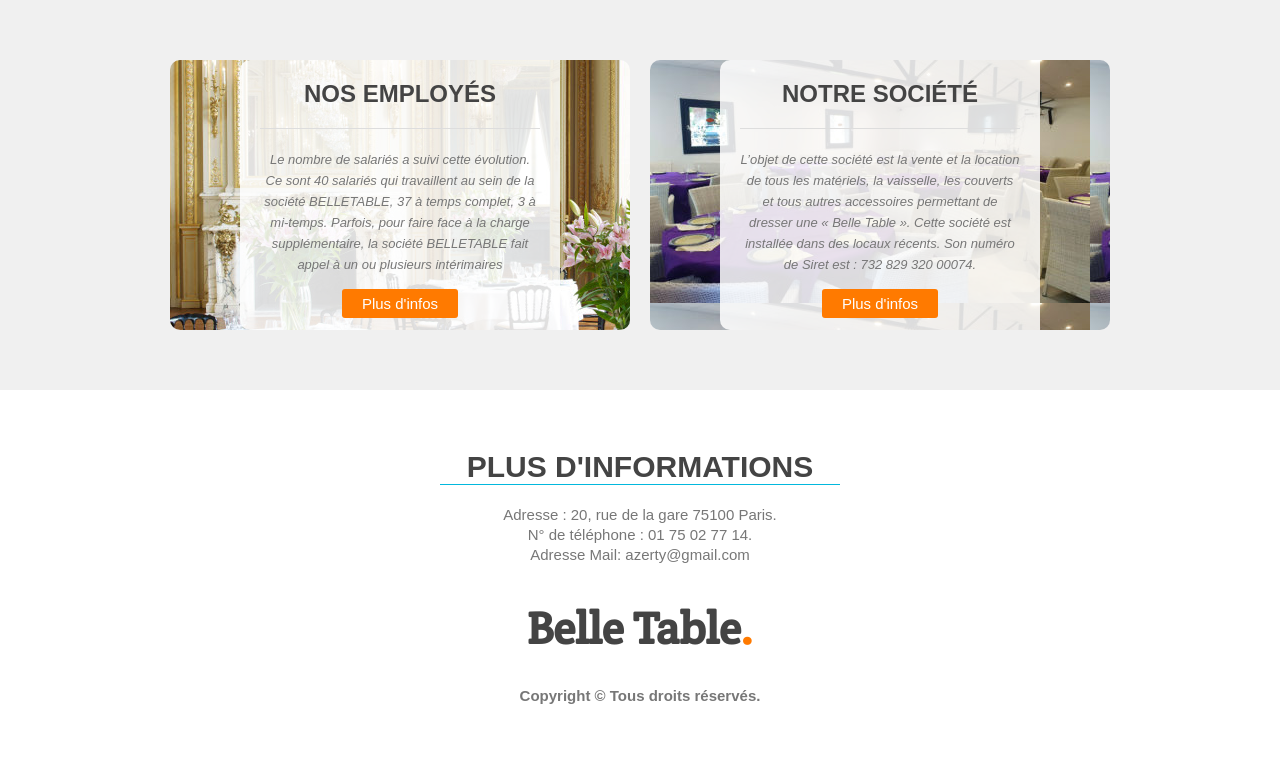
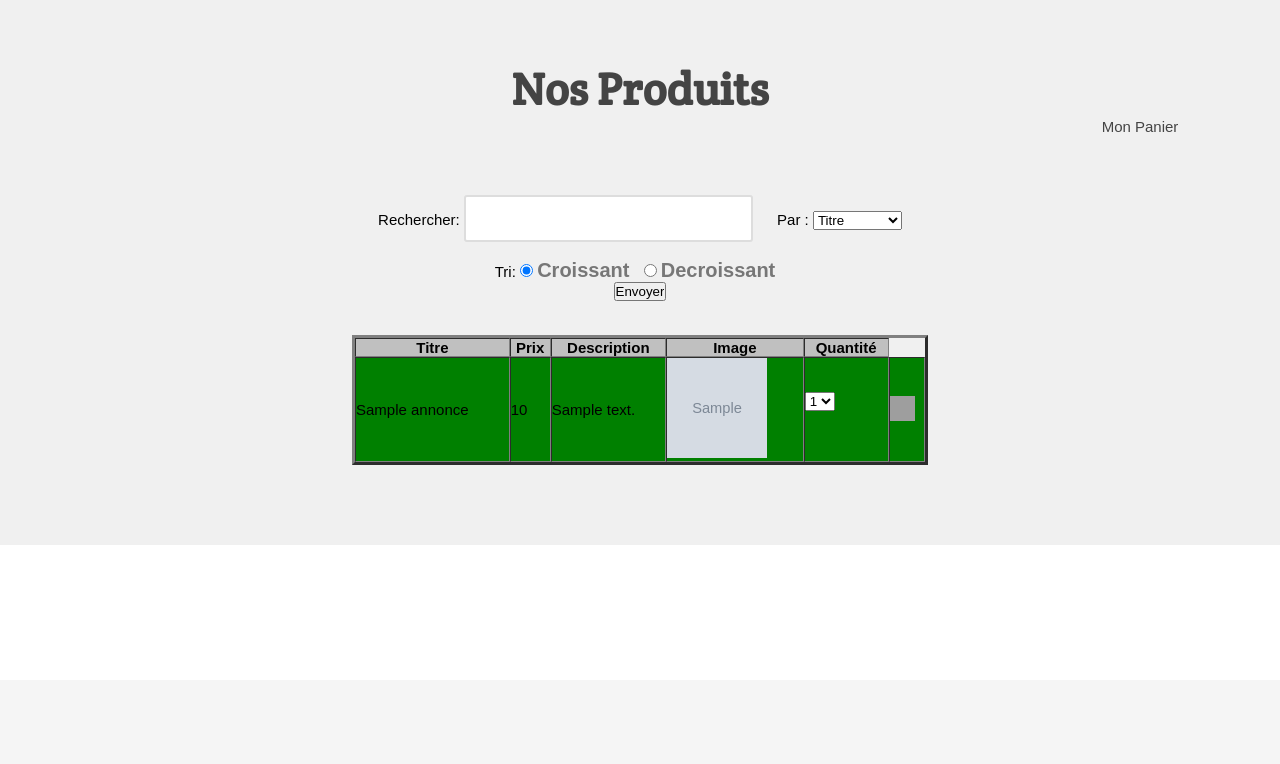
Before and after one commit to DylanGil/BelleTable, a PHP site: page /produits.php in a window 1280 px wide. Shown: the part 120-884 px from the top of the page. After the commit the page ends 585 px from the top, so only its background shows below. Run offline with PHP 8.4, Linux system fonts and the light colour scheme; a user stored in the database is signed in; tables that the repository leaves empty or names only in its code hold one stand-in row (values such as "Sample post"); grey boxes marked "Sample" are stand-in pictures; grey boxes are pictures that could not be loaded.

Commit message:
Produits quantité en cours

```diff
--- a/Belle_Table/Site_Web/produits.php
+++ b/Belle_Table/Site_Web/produits.php
@@ -1,42 +1,134 @@
 <!DOCTYPE html>
 <html>
 <head>
-	<?php session_start();?>
-	<?php $page = "produits.php"; ?>
 	<meta charset="utf-8">
 	<link rel="stylesheet" type="text/css" href="styles.css">
 	<link href="https://fonts.googleapis.com/css?family=Crete+Round" rel="stylesheet">
-	<title>Belle Table</title>
+	<title>Annonce</title>
 </head>
 <body>
-	<center>
-		<?php include("menu.php"); ?>
-		<section id="possibilities">
-			<div class="wrapper">
-				<article style="background-image: url(images/image-1.jpg);">
-					<div class="overlay">
-						<h4>Nos employés</h4>
-						<p>
-							<small>Le nombre de salariés a suivi cette évolution. Ce sont 40 salariés qui travaillent au sein de la société BELLETABLE, 37 à temps complet, 3 à mi-temps. Parfois, pour faire face à la charge supplémentaire, la société BELLETABLE fait appel à un ou plusieurs intérimaires</small>
-						</p>
-						<a href="info.php" class="button-2">Plus d'infos</a>
-					</div>
-				</article>
+<center>
+	<?php session_start();
+	$page = "produits.php";
+	include("menu.php");
+	$email = $_SESSION["email"];
+	?>
+	<section id="possibilities">
+<h1>Nos Produits</h1>
+<!-- Ici c pour la recherche du medecins specialité ou service, le tableau apparait que lorsque le bouton est appuyer -->
 
-				<article style="background-image: url(images/image-2.jpg);">
-					<div class="overlay">
-						<h4>Notre société</h4>
-						<p>
-							<small>L’objet de cette société est la vente et la location de tous les matériels, la vaisselle, les couverts et tous autres accessoires permettant de dresser une « Belle Table ». Cette société est installée dans des locaux récents. Son numéro de Siret est : 732 829 320 00074.</small>
-						</p>
-						<a href="info.php" class="button-2">Plus d'infos</a>
-					</div>
-				</article>
-				<div class="clear"></div>
+<a href="favoris.php" style="margin-left: 1000px; text-decoration:none;">Mon Panier</a>
+
+<form action="produits.php" method="post">
+		Rechercher: <input type="text" name="search">
+		Par : <select name = "filtreSearch">
+		<option value = "titre" selected>Titre
+		<option value = "prix">Prix
+		<option value = "description">Description
+		</select> <br><br>
+			<div>
+			 Tri:
+			  <input type="radio" name="tri" value="ASC"checked>
+			  <label>Croissant</label>
+			  <input type="radio" name="tri" value="DESC">
+			  <label>Decroissant</label>
 			</div>
-		</section>
 
-		<?php include("footer.php"); ?>
-	</center>
-</body>
-</html>
+			<input type="submit" value="Envoyer" name="monBouton"> <br><br><br>
+
+<?php
+	if (isset($_POST["monBouton"]))
+	{
+		?><center>
+		<table width="45%" border="3" cellspacing="0">
+	<tr bgcolor="silver">
+		<th> Titre </th>
+		<th> Prix </th>
+		<th> Description </th>
+		<th> Image </th>
+		<th> Quantité </th>
+	</tr>
+
+	<?php
+		$critere = $_POST["filtreSearch"];;
+		$search =$_POST["search"];
+		$tri =$_POST["tri"];
+		$id = mysqli_connect ("localhost", "root", "","favoris");
+		$req = "select * from annonce where $critere like '%$search%' order by titre $tri";
+		$res = mysqli_query($id, $req);
+		$i = 0;
+while($ligne = mysqli_fetch_assoc($res)){
+?>
+<tr <?php if ($i%2 == 0) echo "bgcolor='green'";?>>
+	<td><?=$ligne["titre"]; ?></td>
+	<td><?=$ligne["prix"]; ?></td>
+	<td><?=$ligne["description"]; ?></td>
+	<td><img src="<?=$ligne["image"]; ?>" height="100px"	width="100px"></td>
+	<td><select name = "quantiteSelect">
+		<option value = "un" selected>1
+		<option value = "deux">2
+		<option value = "trois">3
+		<option value = "quatre">4
+		<option value = "cinq">5
+		</select> <br><br> </td>
+	<td> <a href="addFavoris.php?idannonce=<?=$ligne["idannonce"]?>&titre=<?=$ligne["titre"]?>&prix=<?=$ligne["prix"]?>&description=<?=$ligne["description"]?>&image=<?=$ligne["image"]?>"><img src="images/panier.png"
+				height="25px"
+				width="25px"/></a></td>
+</tr>
+
+
+<?php
+$i++;
+}
+echo"</table>";
+}?>
+
+<?php
+	if (!isset($_POST["monBouton"]))
+	{ ?>
+<table width="45%" border="3" cellspacing="0">
+	<tr bgcolor="silver">
+		<th> Titre </th>
+		<th> Prix </th>
+		<th> Description </th>
+		<th> Image </th>
+		<th> Quantité </th>
+	</tr>
+
+<?php
+$id = mysqli_connect ("localhost", "root", "","favoris");
+		$req = "SELECT * FROM `annonce` ORDER BY titre ASC";
+$res = mysqli_query($id,$req);
+$i = 0;
+while($ligne = mysqli_fetch_assoc($res)){
+?>
+<tr <?php if ($i%2 == 0) echo "bgcolor='green'";?>>
+	<td><?=$ligne["titre"]; ?></td>
+	<td><?=$ligne["prix"]; ?></td>
+	<td><?=$ligne["description"]; ?></td>
+	<td><img src="<?=$ligne["image"]; ?>" height="100px"	width="100px"></td>
+	<td><select name = "quantiteSelect">
+		<option value = "un" selected>1
+		<option value = "deux">2
+		<option value = "trois">3
+		<option value = "quatre">4
+		<option value = "cinq">5
+		</select> <br><br> </td>
+	<td> <a href="addFavoris.php?idannonce=<?=$ligne["idannonce"]?>&titre=<?=$ligne["titre"]?>&prix=<?=$ligne["prix"]?>&description=<?=$ligne["description"]?>&image=<?=$ligne["image"]?>"><img src="images/panier.png"
+				height="25px"
+				width="25px"/></a></td>
+</tr>
+<?php
+$i++;
+}
+
+ /*while($ligne = mysqli_fetch_assoc($res)){
+	echo "<tr><td>".$ligne["nom"]."</td>
+		  <td>".$ligne["prenom"]."</td>
+		  <td> ".$ligne["specialite"]."</td></tr>";
+} */
+?>
+
+</table>
+<?php } ?>
+</section>
```
Also changed, not shown: Belle_Table/Site_Web/addFavoris.php (added, +29 -0 lines), Belle_Table/Site_Web/favoris.php (added, +59 -0 lines).
